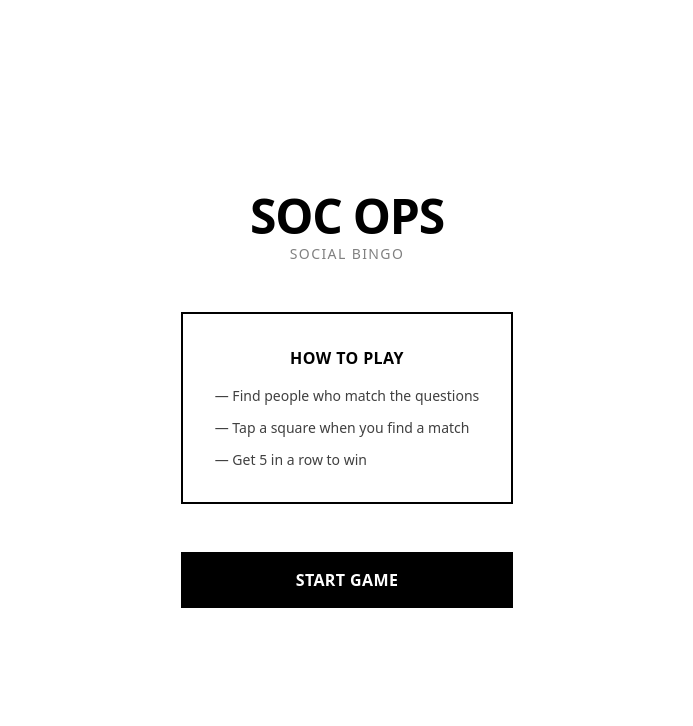
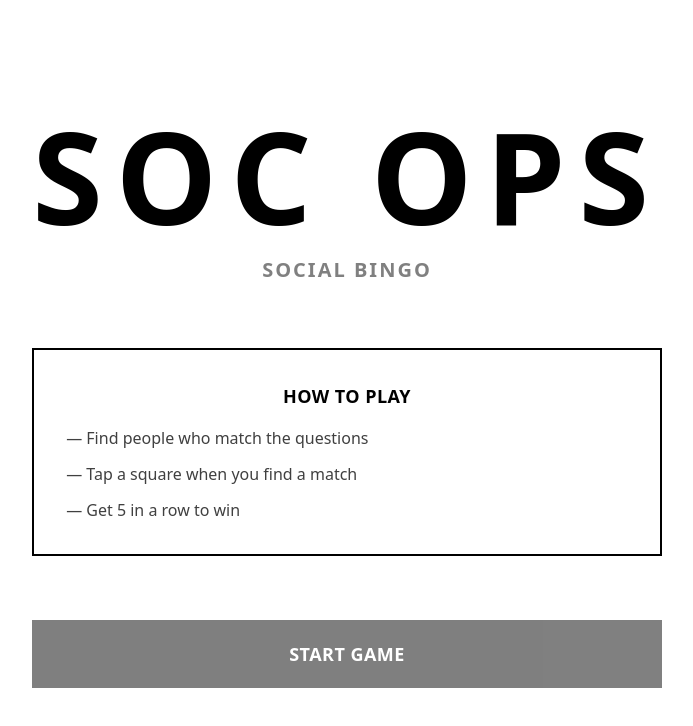
Before and after one commit to Junfromc/my-soc-ops, a React (Vite) app: page / in a window 1280 px wide. Shown: the top 726 px of the page, without its empty margins (293-986 px from the left). Built offline with nearby package versions, Linux system fonts and the light colour scheme.

Commit message:
Redesign StartScreen with kinetic typography and staggered animations
Co-authored-by: Junfromc <101047429+Junfromc@users.noreply.github.com>

```diff
--- a/src/components/StartScreen.tsx
+++ b/src/components/StartScreen.tsx
@@ -3,24 +3,69 @@ interface StartScreenProps {
 }
 
 export function StartScreen({ onStart }: StartScreenProps) {
+  // Split "SOC OPS" into individual letters for staggered animation
+  const heroText = "SOC OPS";
+  const letters = heroText.split("").map((char, index) => ({
+    char: char === " " ? "\u00A0" : char, // Non-breaking space for space character
+    delay: index * 50, // 50ms stagger per letter
+  }));
+
   return (
-    <div className="flex flex-col items-center justify-center min-h-full p-6 bg-mono-white">
-      <div className="text-center max-w-sm">
-        <h1 className="text-5xl font-bold text-mono-black mb-1 tracking-tight">SOC OPS</h1>
-        <p className="text-sm text-mono-gray mb-12 uppercase tracking-widest">Social Bingo</p>
+    <div className="flex flex-col items-center justify-center min-h-full p-8 bg-mono-white">
+      <div className="text-center max-w-2xl">
+        {/* Oversized hero text with letter-by-letter animation */}
+        <h1 className="text-9xl font-black text-mono-black mb-4 tracking-widest uppercase">
+          {letters.map((letter, index) => (
+            <span
+              key={index}
+              className="inline-block animate-fade-in-up"
+              style={{
+                animationDelay: `${letter.delay}ms`,
+                opacity: 0,
+              }}
+            >
+              {letter.char}
+            </span>
+          ))}
+        </h1>
 
-        <div className="border-2 border-mono-black p-8 mb-12">
-          <h2 className="font-bold text-mono-black mb-4 uppercase tracking-wide text-base">How to play</h2>
-          <ul className="text-left text-mono-gray-dark text-sm space-y-3">
+        {/* Subtitle with delayed fade-in */}
+        <p
+          className="text-xl text-mono-gray mb-16 uppercase tracking-widest font-bold animate-fade-in"
+          style={{
+            animationDelay: "350ms",
+            opacity: 0,
+          }}
+        >
+          Social Bingo
+        </p>
+
+        {/* Instructions box with delayed fade-in */}
+        <div
+          className="border-2 border-mono-black p-8 mb-16 animate-fade-in"
+          style={{
+            animationDelay: "400ms",
+            opacity: 0,
+          }}
+        >
+          <h2 className="font-bold text-mono-black mb-4 uppercase tracking-wide text-lg">
+            How to play
+          </h2>
+          <ul className="text-left text-mono-gray-dark text-base space-y-3">
             <li>— Find people who match the questions</li>
             <li>— Tap a square when you find a match</li>
             <li>— Get 5 in a row to win</li>
           </ul>
         </div>
 
+        {/* CTA button with delayed fade-in and continuous pulse */}
         <button
           onClick={onStart}
-          className="w-full bg-mono-black text-mono-white font-bold py-4 px-8 text-base uppercase tracking-wide hover:bg-mono-gray-dark transition-colors"
+          className="w-full bg-mono-black text-mono-white font-bold py-5 px-10 text-lg uppercase tracking-wide hover:bg-mono-gray-dark transition-colors animate-fade-in animate-pulse-subtle"
+          style={{
+            animationDelay: "450ms",
+            opacity: 0,
+          }}
         >
           Start Game
         </button>
--- a/src/index.css
+++ b/src/index.css
@@ -19,3 +19,57 @@ body {
   font-family: system-ui, -apple-system, sans-serif;
   -webkit-tap-highlight-color: transparent;
 }
+
+/* Kinetic Typography Animations */
+@keyframes fadeInUp {
+  from {
+    opacity: 0;
+    transform: translateY(20px);
+  }
+  to {
+    opacity: 1;
+    transform: translateY(0);
+  }
+}
+
+@keyframes fadeIn {
+  from {
+    opacity: 0;
+  }
+  to {
+    opacity: 1;
+  }
+}
+
+@keyframes pulse {
+  0%, 100% {
+    transform: scale(1);
+  }
+  50% {
+    transform: scale(1.02);
+  }
+}
+
+/* Animation utility classes */
+.animate-fade-in-up {
+  animation: fadeInUp 0.6s ease-out forwards;
+}
+
+.animate-fade-in {
+  animation: fadeIn 0.6s ease-out forwards;
+}
+
+.animate-pulse-subtle {
+  animation: pulse 2s ease-in-out infinite;
+}
+
+/* Respect user preferences for reduced motion */
+@media (prefers-reduced-motion: reduce) {
+  .animate-fade-in-up,
+  .animate-fade-in,
+  .animate-pulse-subtle {
+    animation: none;
+    opacity: 1;
+    transform: none;
+  }
+}
```
